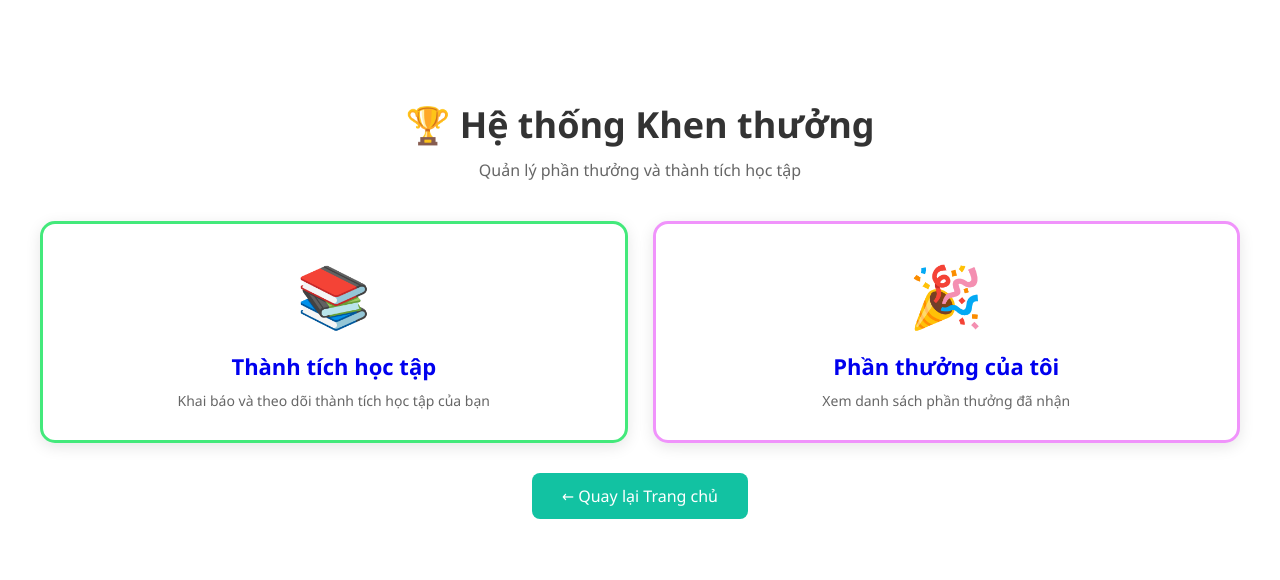
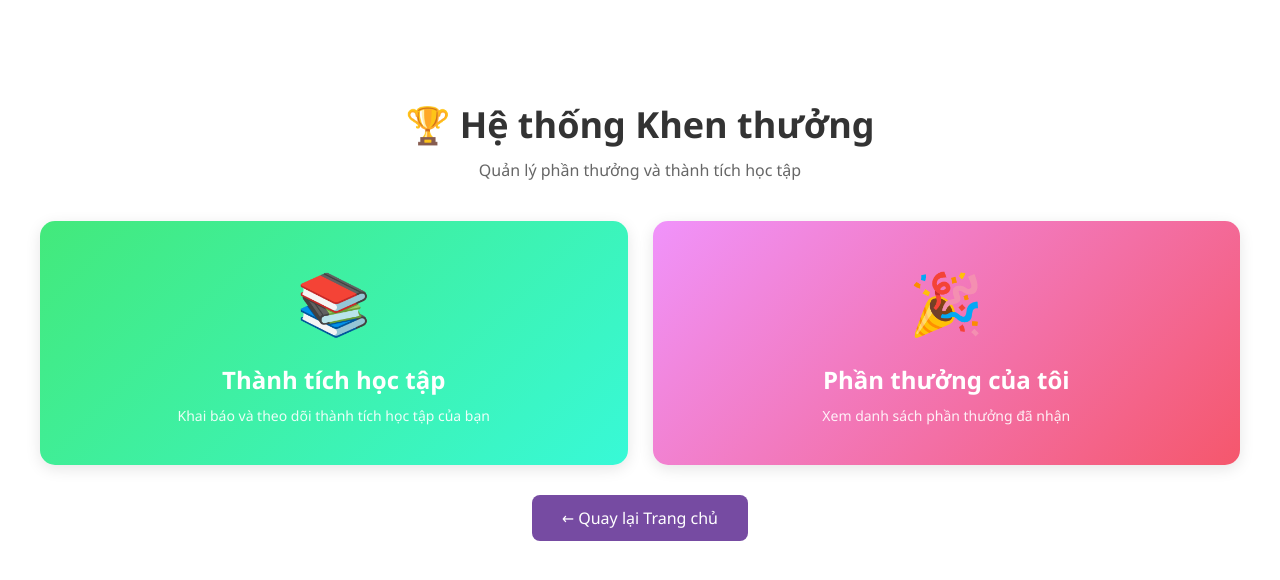
Before and after one commit to VietCH57/QuanLiToDanPho, a Django app: template templates/users/khen_thuong.html in a window 1280 px wide. Shown: the top 580 px of the page. Run offline with Django 5.2, Linux system fonts and the light colour scheme; the template is opened without the code that fills it, so the values that code supplies are empty.

Commit message:
Production 1

```diff
--- a/templates/users/khen_thuong.html
+++ b/templates/users/khen_thuong.html
@@ -29,76 +29,73 @@
     }
 
     .feature-card {
-        background: white;
-        padding: 30px;
+        padding: 40px;
         border-radius: 15px;
+        text-align: center;
+        cursor: pointer;
+        transition: all 0.3s ease;
         box-shadow: 0 4px 15px rgba(0,0,0,0.1);
-        text-align: center;
-        transition: all 0.3s ease;
-        cursor: pointer;
         text-decoration: none;
         display: block;
-        border: 3px solid transparent;
+        border: none;
+        margin-bottom: 0;
     }
 
     .feature-card:hover {
-        transform: translateY(-10px);
-        box-shadow: 0 10px 30px rgba(0,0,0,0.2);
+        transform: translateY(-5px);
+        box-shadow: 0 8px 25px rgba(0,0,0,0.15);
     }
 
     .feature-card.admin {
-        border-color: #667eea;
+        background: linear-gradient(135deg, #667eea 0%, #764ba2 100%);
+        color: white;
     }
-
     .feature-card.admin:hover {
-        background: linear-gradient(135deg, #667eea 0%, #764ba2 100%);
+        background: linear-gradient(135deg, #5a67d8 0%, #6b46c1 100%);
         color: white;
     }
 
     .feature-card.citizen {
-        border-color: #43e97b;
+        background: linear-gradient(135deg, #43e97b 0%, #38f9d7 100%);
+        color: white;
     }
-
     .feature-card.citizen:hover {
-        background: linear-gradient(135deg, #43e97b 0%, #38f9d7 100%);
+        background: linear-gradient(135deg, #2ecc71 0%, #27e6b6 100%);
         color: white;
     }
 
     .feature-card.gift {
-        border-color: #f093fb;
+        background: linear-gradient(135deg, #f093fb 0%, #f5576c 100%);
+        color: white;
     }
-
     .feature-card.gift:hover {
-        background: linear-gradient(135deg, #f093fb 0%, #f5576c 100%);
+        background: linear-gradient(135deg, #e040fb 0%, #f5576c 100%);
         color: white;
     }
 
     .feature-icon {
         font-size: 60px;
-        margin-bottom: 15px;
+        margin-bottom: 20px;
+        color: white;
     }
 
     .feature-card h3 {
-        font-size: 22px;
+        font-size: 24px;
         margin-bottom: 10px;
-        color: inherit;
+        color: white;
     }
 
     .feature-card p {
         font-size: 14px;
-        color: #666;
+        color: rgba(255,255,255,0.9);
         margin: 0;
-    }
-
-    .feature-card:hover p {
-        color: rgba(255, 255, 255, 0.9);
     }
 
     .btn-back {
         display: inline-block;
         margin-top: 30px;
         padding: 12px 30px;
-        background: #12c2a2;
+        background: #764ba2;
         color: white;
         border-radius: 8px;
         text-decoration: none;
@@ -107,7 +104,7 @@
     }
 
     .btn-back:hover {
-        background: #0fa58a;
+        background: #667eea;
         transform: translateY(-2px);
     }
 </style>
```
